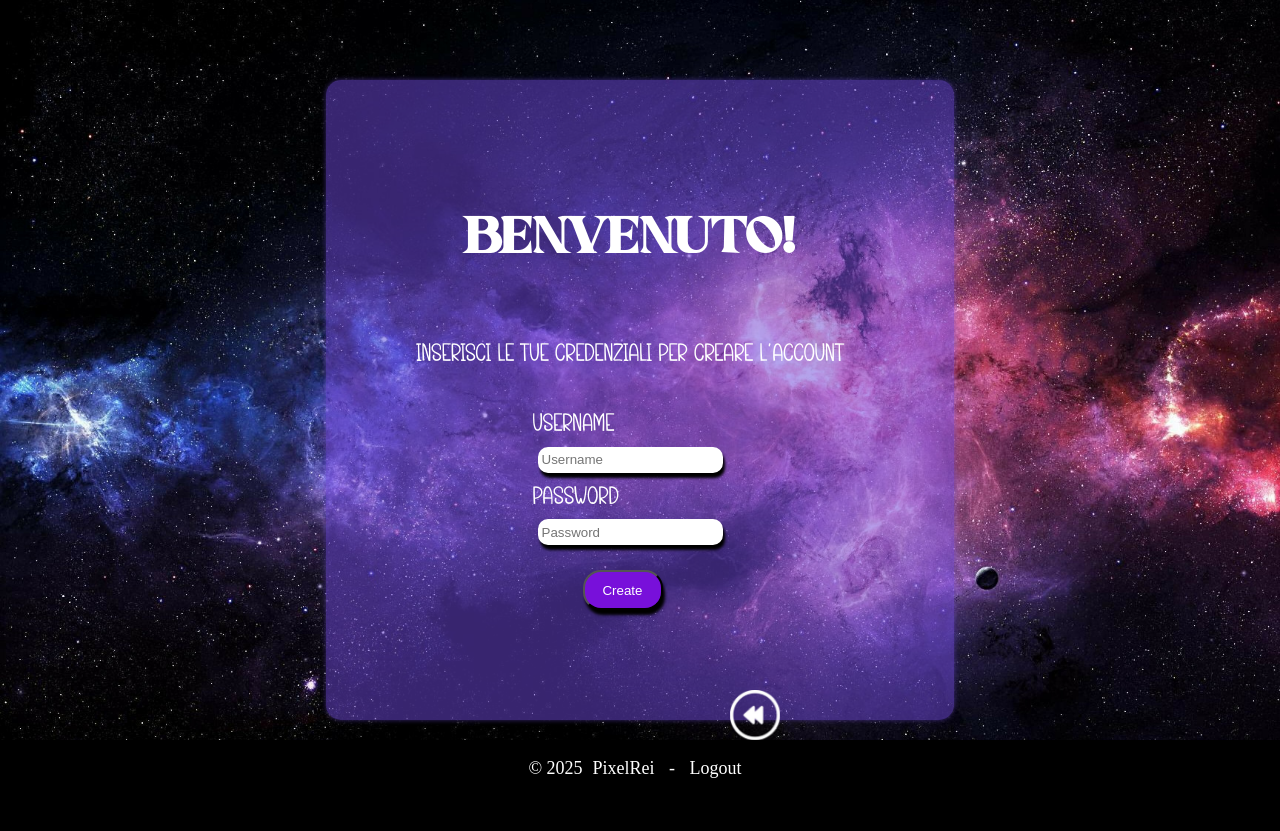
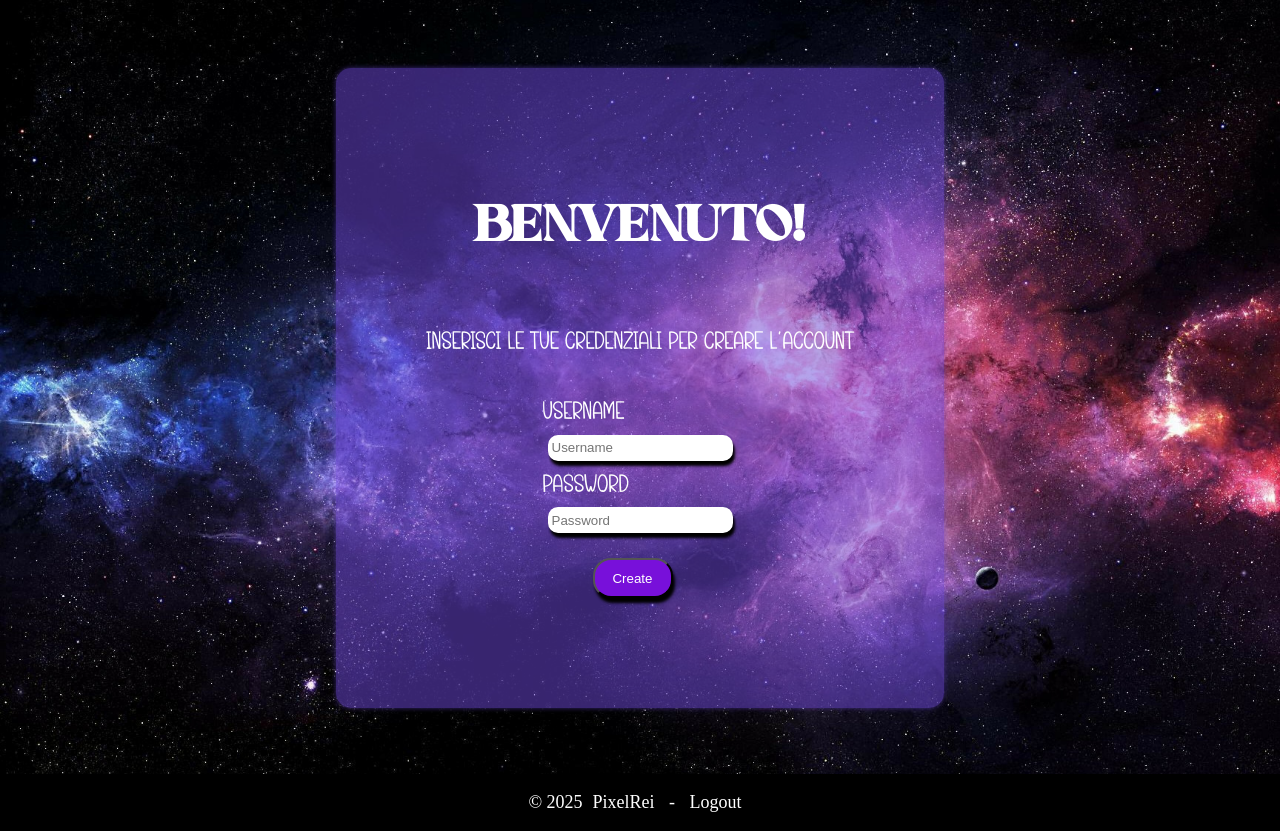
Before and after one commit to PixelRei/PHP-stage-project, a PHP site: page /create.php in a window 1280 px wide. Before the commit the page ends 778 px from the top, so only its background shows below. Run offline with PHP 8.4, Linux system fonts and the light colour scheme.

Commit message:
Add files via upload

```diff
--- a/create.php
+++ b/create.php
@@ -8,6 +8,7 @@
     <link rel="icon" type="image/x-icon" href="img/moon-icon.png">
 </head>
 <body>
+	<br><br><br>
     <div class="login-container">
         <div class="modulo">
             <?php
@@ -23,9 +24,9 @@
                 <input id="button" type="submit" value="Create">
             </form>
         </div>
-        <a href="index.php"><img class="go-back" src=img/back-removebg-preview.png width="50" alt="torna al login"></a>
     </div>
-    <div class="footer">
+	<br><br>
+    <div class="alternative">
         <p style="color: white;">© 2025<a href="https://github.com/PixelRei" target="blank" style="font-size:18px;">PixelRei</a>   -   <a href="logout.php" style="font-size: 18px;">Logout</a></p>
     </div>
 </body>
```
Also changed, not shown: README.md.
